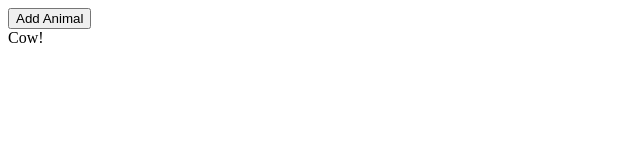
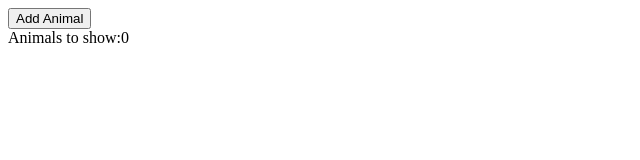
Before and after one commit to Gerti05/animals, a React (Create React App) app: page / in a window 1280 px wide. Shown: the top 160 px of the page, without its empty margins (0-640 px from the left). Built offline with nearby package versions, Linux system fonts and the light colour scheme.

Commit message:
Added state

```diff
--- a/src/AddAnimalBtn.js
+++ b/src/AddAnimalBtn.js
@@ -1,6 +1,6 @@
-function AddAnimalBtn() {
+function AddAnimalBtn({count, setCount}) {
   const handleClick = () => {
-    console.log("Button was clicked");
+    setCount(count + 1);
   };
 
   return (
--- a/src/AnimalShow.js
+++ b/src/AnimalShow.js
@@ -1,5 +1,5 @@
-function AnimalShow() {
-  return <div>Cow!</div>;
+function AnimalShow({count}) {
+  return <div>Animals to show:{count}</div>;
 }
 
 export default AnimalShow;
--- a/src/App.js
+++ b/src/App.js
@@ -1,11 +1,14 @@
+import { useState } from "react";
 import AnimalShow from "./AnimalShow";
 import AddAnimalBtn from "./AddAnimalBtn";
 
 function App() {
+  const [count, setCount] = useState(0);
+
   return (
     <div>
-      <AddAnimalBtn />
-      <AnimalShow />
+      <AddAnimalBtn count={count} setCount={setCount} />
+      <AnimalShow count={count} />
     </div>
   );
 }
```
